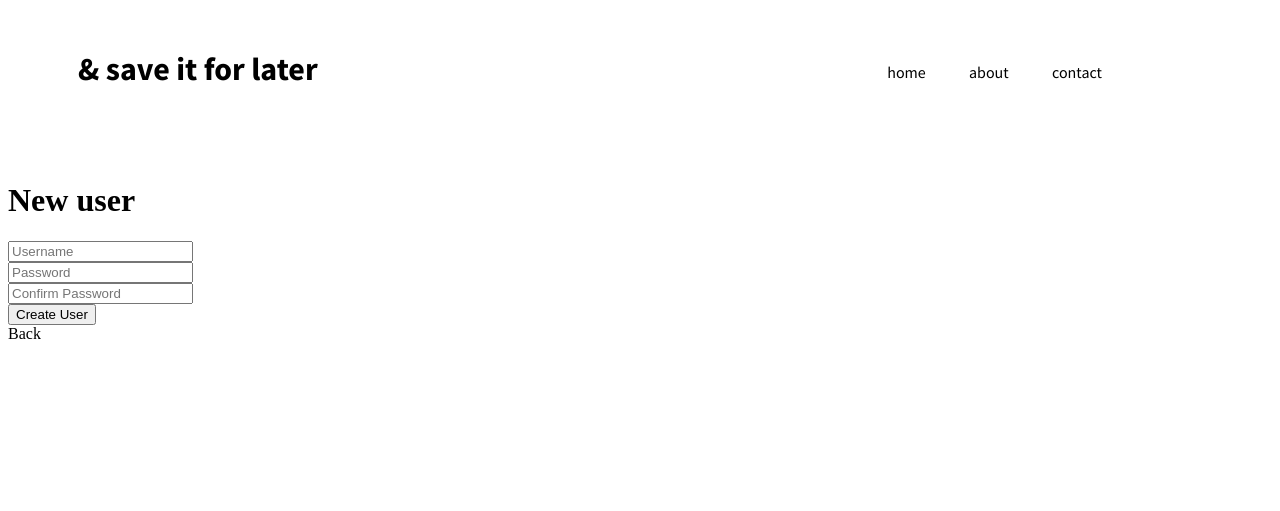
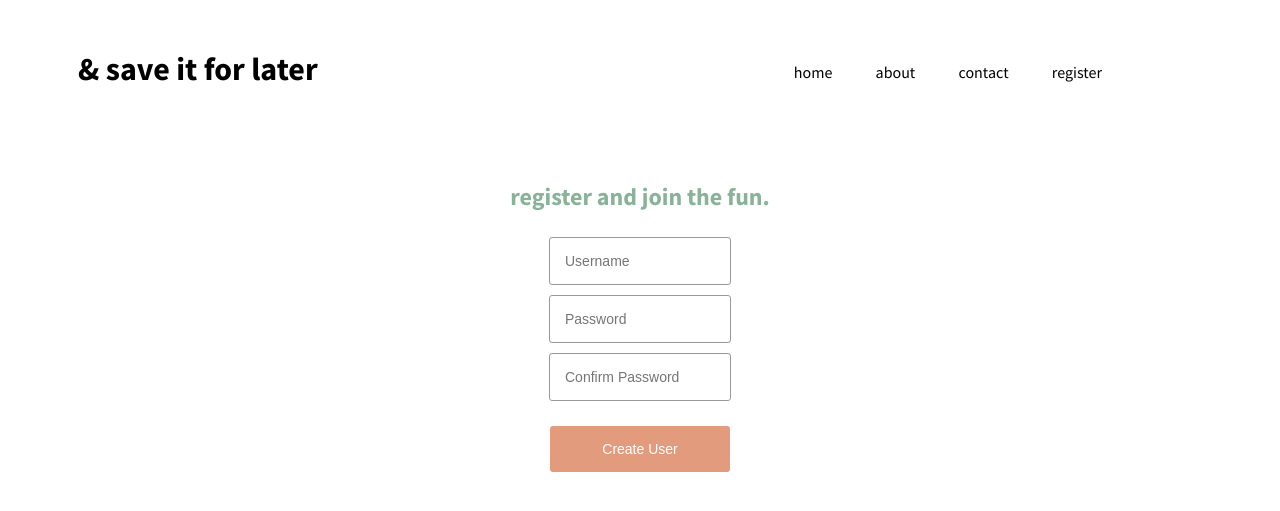
Before and after one commit to jessicashortt/saveitforlater, a Rails app: page /users/new in a window 1280 px wide. Shown: the top 511 px of the page. Run offline with Rails 7, Linux system fonts and the light colour scheme; style sheets or scripts are compiled from the project's sources; some libraries are stand-ins or nearby versions.

Commit message:
Fixed the signup redirect loop, more styling.

```diff
--- /dev/null
+++ b/app/assets/stylesheets/about_contact_page.css.scss
@@ -0,0 +1,14 @@
+@import 'melee';
+
+.about,
+.contact {
+  font-family: $SSPro;
+  padding: 50px 100px;
+  h2 {
+    color: $green;
+    padding-top: 10px;
+  }
+  p {
+    padding: 0 10px;
+  }
+}
--- a/app/assets/stylesheets/home_page.css.scss
+++ b/app/assets/stylesheets/home_page.css.scss
@@ -22,6 +22,7 @@
     height: 50px;
     padding: 10px;
     margin: 5px;
+    border-radius: 3px;
   }
   .memo-post-button {
     border: none;
@@ -31,6 +32,7 @@
     background: $peach;
     color: white;
     font-size: 14px;
+    border-radius: 3px;
     &:hover {
       cursor: pointer;
       background: $peach-hover;
@@ -47,6 +49,7 @@
     padding: 5px 35px;
   }
   ul {
+    padding-right: 50px;
     li {
       list-style: none;
       padding: 20px 0;
@@ -61,7 +64,9 @@
         font-weight: 400;
       }
       .memo-link {
-        padding: 5px 10px;
+        position: relative;
+        left: 10px;
+        width: 90%;
         // font-weight: 300;
       }
       .memo-delete {
--- a/app/assets/stylesheets/signin_page.css.scss
+++ b/app/assets/stylesheets/signin_page.css.scss
@@ -50,10 +50,46 @@
     }
   }
   .signin-registermsg {
-    padding: 40px 0 0 0;
+    padding: 150px 0 0 0;
+    text-align: center;
     a {
       border-bottom: 1px dotted black;
     }
   }
+}
 
+.signup-welcome-message {
+  font-family: $SSPro;
+  text-align: center;
+   h2 {
+      color: $green;
+    }
+  form {
+
+      .signup-field input {
+        padding: 15px;
+        margin: 5px;
+        border-radius: 3px;
+        outline: none;
+        border: none;
+        width: 150px;
+        font-size: 14px;
+        border: 1px solid #999;
+      }
+      .signup-submit input {
+        margin-top: 20px;
+        border: none;
+        border-radius: 3px;
+        width: 180px;
+        background: $peach;
+        padding: 15px;
+        font-size: 14px;
+        color: white;
+        font-weight: 200;
+        &:hover {
+          cursor: pointer;
+          background: $peach-hover;
+        }
+      }
+    }
 }
--- a/app/views/layouts/application.html.erb
+++ b/app/views/layouts/application.html.erb
@@ -23,6 +23,7 @@
             <li><%= link_to "Home", root_url %></li>
             <li><%= link_to "About", about_path %></li>
             <li><%= link_to "Contact", contact_path %></li>
+            <li><%= link_to "Register", signup_path %></li>
           <% end %>
         </ul>
       </nav>
--- a/app/views/static_pages/home.html.erb
+++ b/app/views/static_pages/home.html.erb
@@ -33,7 +33,6 @@
     </div>
     <% end %>
 
-    <!-- <div class="signin-registermsg">Don't have an account yet? <%= link_to "Register!", signup_path, class: "signup-button" %></div> -->
 </div>
 
 <% end %>
--- a/app/views/users/_form.html.erb
+++ b/app/views/users/_form.html.erb
@@ -11,16 +11,16 @@
     </div>
   <% end %>
 
-  <div class="field">
+  <div class="signup-field">
     <%= f.text_field :username, :placeholder => "Username" %>
   </div>
-  <div class="field">
+  <div class="signup-field">
     <%= f.password_field :password, :placeholder => "Password" %>
   </div>
-  <div>
+  <div class="signup-field">
     <%= f.password_field :password_confirmation, :placeholder => "Confirm Password" %>
   </div>
-  <div class="actions">
+  <div class="signup-submit">
     <%= f.submit %>
   </div>
 <% end %>
--- a/app/views/users/new.html.erb
+++ b/app/views/users/new.html.erb
@@ -1,5 +1,5 @@
-<h1>New user</h1>
+<div class="signup-welcome-message">
+  <h2>register and join the fun.</h2>
 
-<%= render 'form' %>
-
-<%= link_to 'Back', users_path %>
+  <%= render 'form' %>
+</div>
--- a/config/routes.rb
+++ b/config/routes.rb
@@ -7,7 +7,7 @@ Saveitforlater::Application.routes.draw do
 
   match '/about',   to: 'static_pages#about',   via: 'get'
   match '/contact', to: 'static_pages#contact', via: 'get'
-  match '/signup',  to: 'sessions#new',         via: 'get'
+  match '/signup',  to: 'users#new',         via: 'get'
   match '/signout', to: 'sessions#destroy',     via: 'delete'
 
 
```
Also changed, not shown: app/views/static_pages/about.html.erb (+16 -2 lines), config/database.yml (+6 -4 lines), Gemfile, Gemfile.lock.
